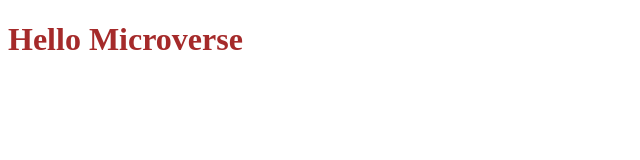
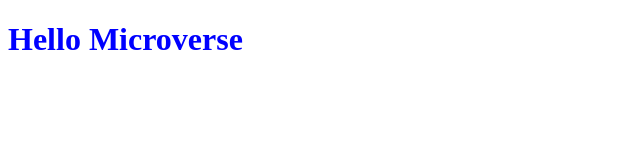
Before and after one commit to Tadessejemal1/Module1-Hello-Microverse-2, a website: page index.html in a window 1280 px wide. Shown: the whole page, without its empty margins (0-640 px from the left). Drawn offline with Linux system fonts and the light colour scheme.

Commit message:
added .css file that include one class

```diff
--- a/index.html
+++ b/index.html
@@ -8,6 +8,6 @@
     <title>Hello Microverse</title>
 </head>
 <body>
-    <h1>Hello Microverse</h1>
+    <h1 class="index-title">Hello Microverse</h1>
 </body>
 </html>
--- a/styles.css
+++ b/styles.css
@@ -1,3 +1,3 @@
-h1 {
-    color: brown;
-}
+.index-title {
+    color: blue;
+  }
```
